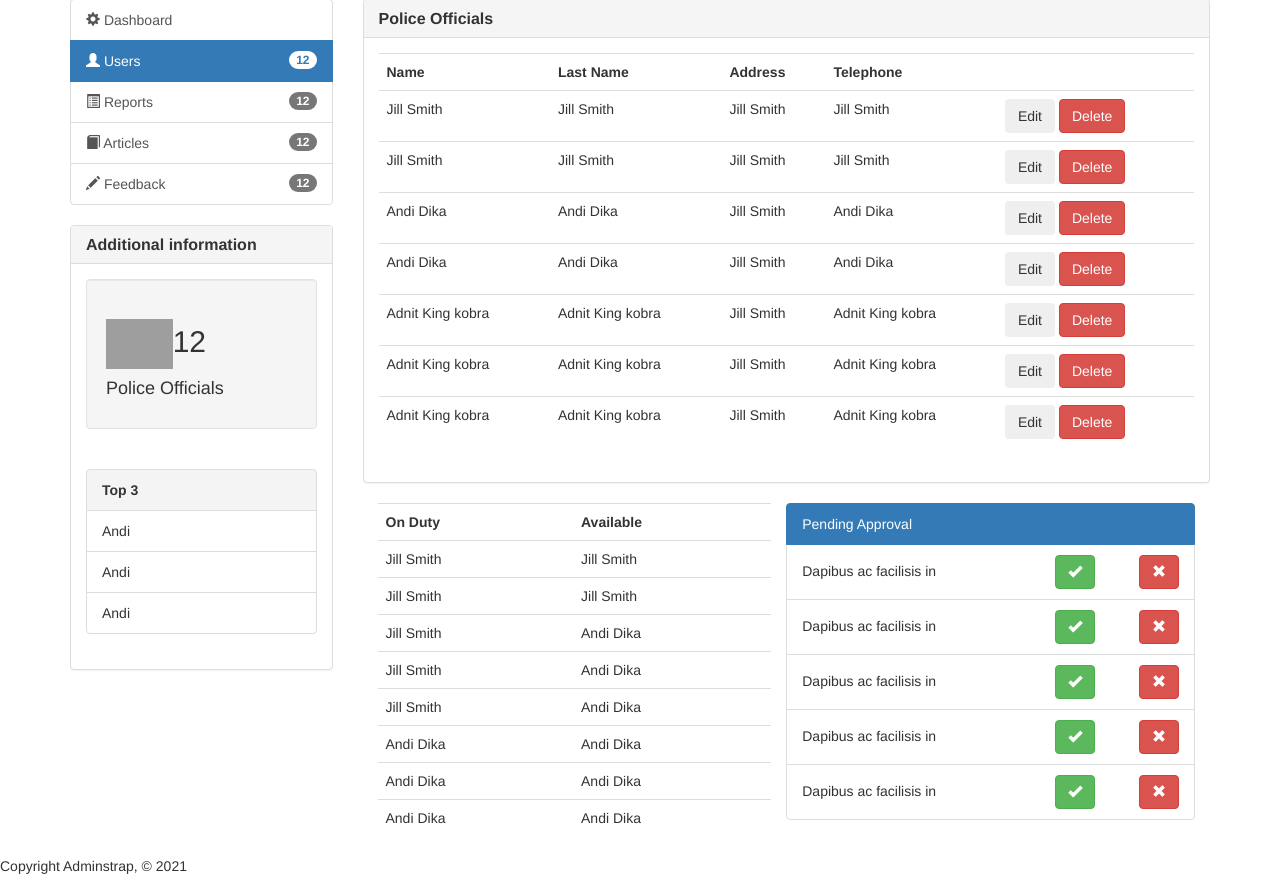
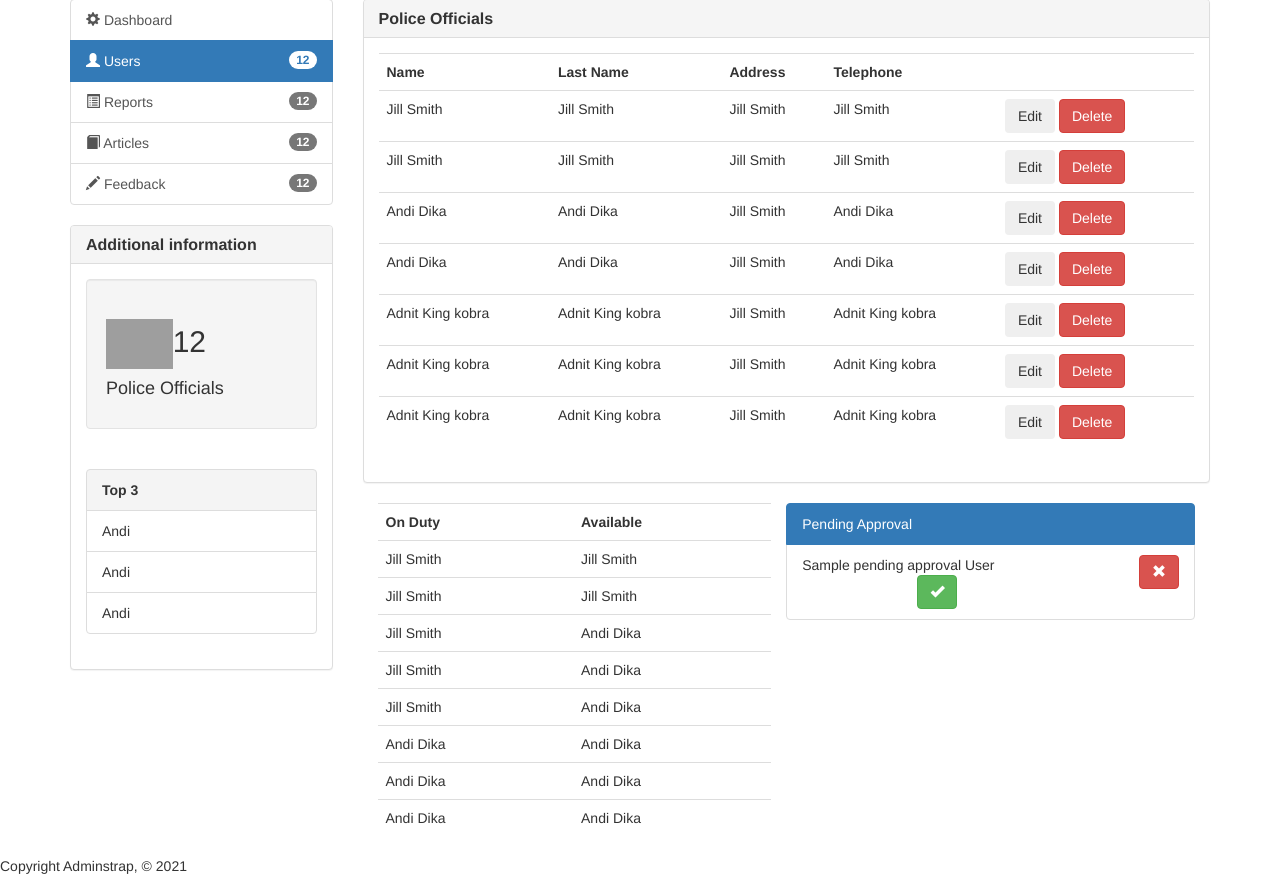
Before and after one commit to annddynamic/PI_21_GR17, a PHP site: template WebApp/Views/AdminPanel/police.php in a window 1280 px wide. Shown: the part 146-1022 px from the top of the page. Run offline with PHP 8.4, Linux system fonts and the light colour scheme; the template is opened without the code that fills it: most values are stand-ins (such as "Sample title", 1, 10 or a date in 2020); some libraries are stand-ins or nearby versions; grey boxes are pictures that could not be loaded.

Commit message:
Kodi se u prish nihere i bom prap

```diff
--- a/WebApp/Routes.php
+++ b/WebApp/Routes.php
@@ -28,7 +28,9 @@ Route::set('reports', function(){
 });
 
 Route::set('police', function(){
-    Police::CreateView('police');
+    $obj=new AdminController();
+    $data=$obj->getData();
+    Controller::CreateView('police',$data);
 });
 
 Route::set('report', function(){
--- a/WebApp/Views/AdminPanel/police.php
+++ b/WebApp/Views/AdminPanel/police.php
@@ -57,6 +57,9 @@
 
 <?php
 include "navbar.php";
+
+if (isset($data)) {
+}
 ?>
     <body>
 
@@ -288,8 +291,12 @@ include "navbar.php";
                             <li  class="sticky list-group-item active main-color-bg">
                                 Pending Approval
                             </li>
+
+                            <?php foreach ($data['pendingApproval'] as $i => $approve): ?>
+
                             <li class="list-group-item">
-                                Dapibus ac facilisis in
+
+                                <?php echo $approve['name'].' '.$approve['surname'] ?>
 
                                 <button type="button" class="pull-right btn btn-danger" data-toggle="modal" data-target="#approveUser">
                                     <span class="glyphicon glyphicon-remove"></span>
@@ -298,42 +305,8 @@ include "navbar.php";
                                     <span class="glyphicon glyphicon-ok"></span>
                                 </button>
                             </li>
-                            <li class="list-group-item">
-                                Dapibus ac facilisis in
-                                <button type="button" class="pull-right btn btn-danger" data-toggle="modal" data-target="#approveUser">
-                                    <span class="glyphicon glyphicon-remove"></span>
-                                </button>
-                                <button type="button" style="margin-left:115px;" class=" btn btn-success">
-                                    <span class="glyphicon glyphicon-ok"></span>
-                                </button>
-                            </li>
-                            <li class="list-group-item">
-                                Dapibus ac facilisis in
-                                <button type="button" class="pull-right btn btn-danger" data-toggle="modal" data-target="#approveUser">
-                                    <span class="glyphicon glyphicon-remove"></span>
-                                </button>
-                                <button type="button" style="margin-left:115px;" class=" btn btn-success">
-                                    <span class="glyphicon glyphicon-ok"></span>
-                                </button>
-                            </li>
-                            <li class="list-group-item">
-                                Dapibus ac facilisis in
-                                <button type="button" class="pull-right btn btn-danger" data-toggle="modal" data-target="#approveUser">
-                                    <span class="glyphicon glyphicon-remove"></span>
-                                </button>
-                                <button type="button" style="margin-left:115px;" class=" btn btn-success">
-                                    <span class="glyphicon glyphicon-ok"></span>
-                                </button>
-                            </li>
-                            <li class="list-group-item">
-                                Dapibus ac facilisis in
-                                <button type="button" class="pull-right btn btn-danger" data-toggle="modal" data-target="#approveUser">
-                                    <span class="glyphicon glyphicon-remove"></span>
-                                </button>
-                                <button type="button" style="margin-left:115px;" class=" btn btn-success">
-                                    <span class="glyphicon glyphicon-ok"></span>
-                                </button>
-                            </li>
+                            <?php endforeach; ?>
+
                         </ul>
                     </div>
                 </div>
```
Also changed, not shown: WebApp/Controllers/AdminController.php (+14 -1 lines), WebApp/Controllers/Police.php (deleted, +0 -7 lines), WebApp/Models/AdminModel.php (+22 -2 lines), WebApp/Views/AdminPanel/adminPanel.php (+13 -7 lines).
